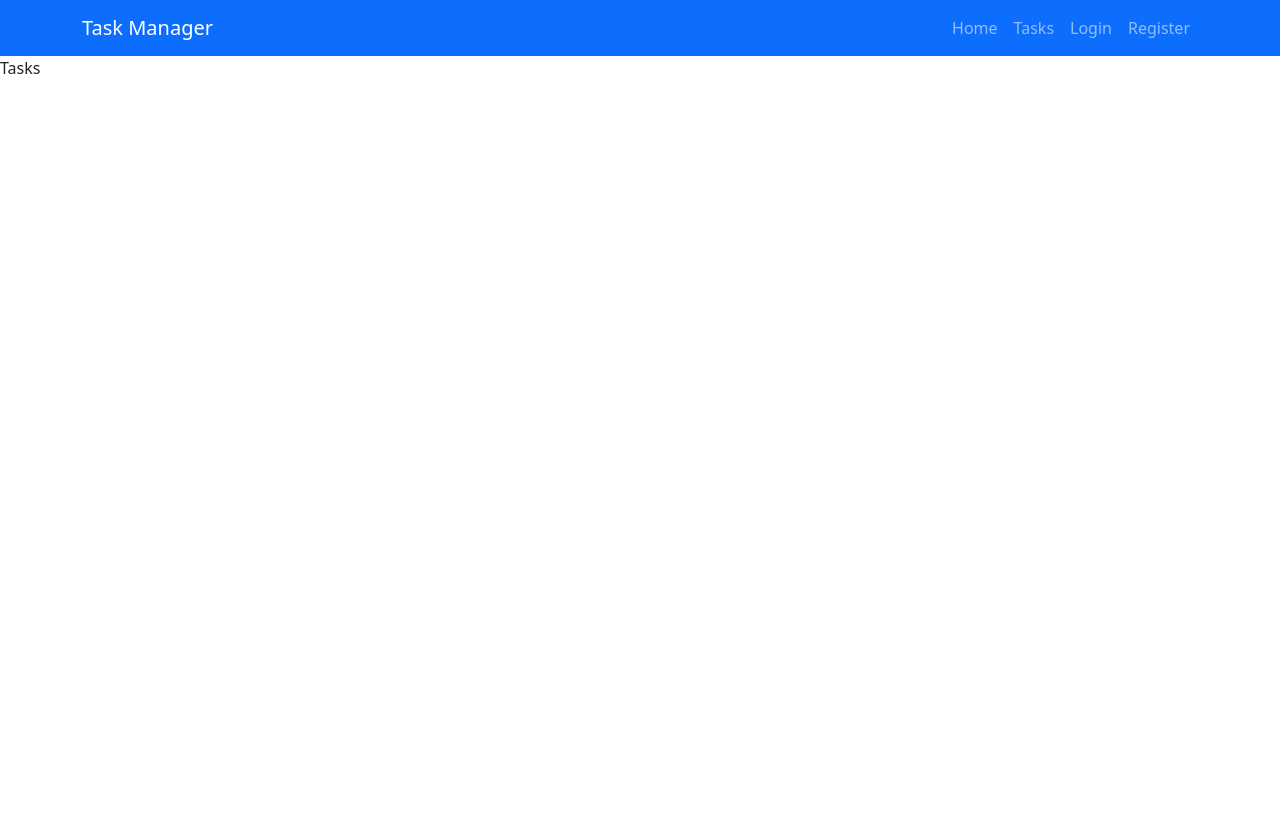
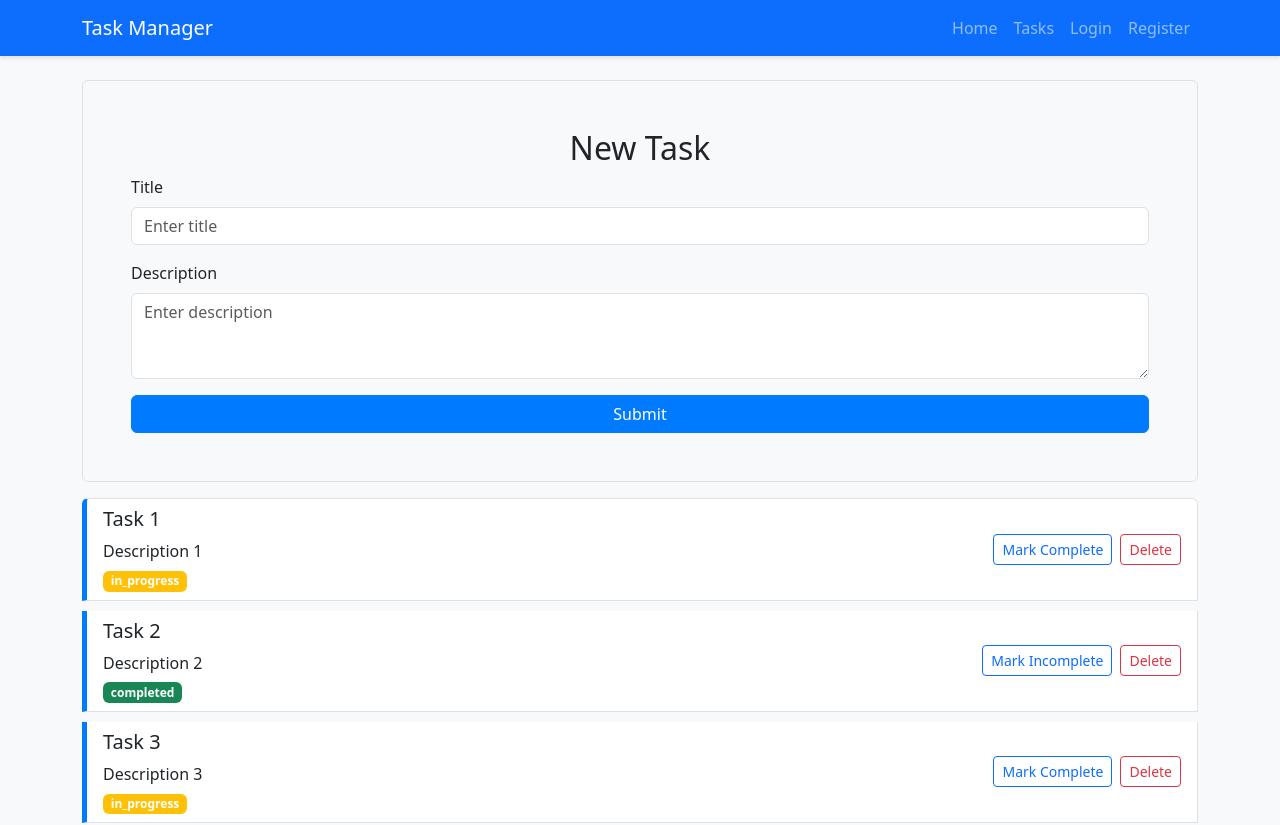
Before and after one commit to MohammadKhallaf/task-manager-frontend, a React (Create React App) app: page /tasks in a window 1280 px wide. Shown: the top 825 px of the page. Before the commit the page ends 800 px from the top, so only its background shows below. Built offline with nearby package versions, Linux system fonts and the light colour scheme.

Commit message:
ui build

```diff
--- a/src/App.css
+++ b/src/App.css
@@ -36,3 +36,40 @@
     transform: rotate(360deg);
   }
 }
+
+body {
+  background-color: #f8f9fa;
+}
+
+.navbar {
+  box-shadow: 0 2px 4px rgba(0, 0, 0, 0.1);
+}
+
+.card {
+  border: none;
+  transition: transform 0.3s;
+}
+
+.card:hover {
+  transform: translateY(-5px);
+}
+
+.list-group-item {
+  border-left: 5px solid #007bff;
+  margin-bottom: 10px;
+  transition: all 0.3s;
+}
+
+.list-group-item:hover {
+  background-color: #f1f3f5;
+}
+
+.btn-primary {
+  background-color: #007bff;
+  border-color: #007bff;
+}
+
+.btn-primary:hover {
+  background-color: #0056b3;
+  border-color: #0056b3;
+}
--- a/src/App.js
+++ b/src/App.js
@@ -2,26 +2,33 @@ import { Provider } from "react-redux";
 import { BrowserRouter, Route, Routes } from "react-router-dom";
 import { ToastContainer } from "react-toastify";
 import store from "./store/redux";
+import Header from "./components/header";
+import HomePage from "./pages/home";
+import TaskListPage from "./pages/task-list";
+import LoginPage from "./pages/login";
+import { Container } from "react-bootstrap";
+import RegisterPage from "./pages/register";
 
 import "bootstrap/dist/css/bootstrap.min.css";
 import "react-toastify/dist/ReactToastify.css";
 
 import "./App.css";
-import Header from "./components/header";
 
 function App() {
   return (
     <BrowserRouter>
       <Provider store={store}>
         <Header />
-        <Routes>
-          <Route path="/" element={<div>Home</div>} />
-          <Route path="tasks" element={<div>Tasks</div>} />
-          <Route path="login" element={<div>Login</div>} />
-          <Route path="register" element={<div>Register</div>} />
+        <Container className="py-4">
+          <Routes>
+            <Route path="/" element={<HomePage />} />
+            <Route path="tasks" element={<TaskListPage />} />
+            <Route path="login" element={<LoginPage />} />
+            <Route path="register" element={<RegisterPage />} />
 
-          <Route path="*" element={<div>Not found | 404</div>} />
-        </Routes>
+            <Route path="*" element={<div>Not found | 404</div>} />
+          </Routes>
+        </Container>
         <ToastContainer />
       </Provider>
     </BrowserRouter>
--- /dev/null
+++ b/src/pages/home.jsx
@@ -0,0 +1,35 @@
+import { Container, Row, Col, Card, Button } from "react-bootstrap";
+import { Link } from "react-router-dom";
+
+const HomePage = () => {
+  return (
+    <Container>
+      <Row className="justify-content-md-center">
+        <Col md={8} className="text-center">
+          <h1 className="display-4 mb-4">Welcome to Task Manager</h1>
+          <p className="lead mb-4">Organize your work and life, easily.</p>
+          <Card className="shadow-lg">
+            <Card.Body>
+              <Card.Title>Get Started</Card.Title>
+              <Card.Text>Join us today and boost your productivity!</Card.Text>
+              <Button
+                as={Link}
+                to="/register"
+                variant="primary"
+                size="lg"
+                className="me-3"
+              >
+                Sign Up
+              </Button>
+              <Button as={Link} to="/login" variant="outline-primary" size="lg">
+                Login
+              </Button>
+            </Card.Body>
+          </Card>
+        </Col>
+      </Row>
+    </Container>
+  );
+};
+
+export default HomePage;
--- /dev/null
+++ b/src/pages/login.jsx
@@ -0,0 +1,40 @@
+import { Container, Row, Col, Form, Button, Card } from "react-bootstrap";
+
+const LoginPage = () => {
+  return (
+    <Container>
+      <Row className="justify-content-md-center">
+        <Col md={6}>
+          <Card className="shadow">
+            <Card.Body>
+              <h2 className="text-center mb-4">Login</h2>
+              <Form>
+                <Form.Group className="mb-3">
+                  <Form.Label>Email address</Form.Label>
+                  <Form.Control
+                    type="email"
+                    placeholder="Enter email"
+                    required
+                  />
+                </Form.Group>
+                <Form.Group className="mb-3">
+                  <Form.Label>Password</Form.Label>
+                  <Form.Control
+                    type="password"
+                    placeholder="Password"
+                    required
+                  />
+                </Form.Group>
+                <Button variant="primary" type="submit" className="w-100">
+                  Login
+                </Button>
+              </Form>
+            </Card.Body>
+          </Card>
+        </Col>
+      </Row>
+    </Container>
+  );
+};
+
+export default LoginPage;
--- /dev/null
+++ b/src/pages/register.jsx
@@ -0,0 +1,40 @@
+import { Container, Row, Col, Form, Button, Card } from "react-bootstrap";
+
+const RegisterPage = () => {
+  return (
+    <Container>
+      <Row className="justify-content-md-center">
+        <Col md={6}>
+          <Card className="shadow">
+            <Card.Body>
+              <h2 className="text-center mb-4">Register</h2>
+              <Form>
+                <Form.Group className="mb-3">
+                  <Form.Label>Email address</Form.Label>
+                  <Form.Control
+                    type="email"
+                    placeholder="Enter email"
+                    required
+                  />
+                </Form.Group>
+                <Form.Group className="mb-3">
+                  <Form.Label>Password</Form.Label>
+                  <Form.Control
+                    type="password"
+                    placeholder="Password"
+                    required
+                  />
+                </Form.Group>
+                <Button variant="primary" type="submit" className="w-100">
+                  Register
+                </Button>
+              </Form>
+            </Card.Body>
+          </Card>
+        </Col>
+      </Row>
+    </Container>
+  );
+};
+
+export default RegisterPage;
--- /dev/null
+++ b/src/pages/task-list.jsx
@@ -0,0 +1,96 @@
+import { Badge, Button, Form, ListGroup, Stack } from "react-bootstrap";
+
+const TaskListPage = () => {
+  const tasks = [
+    {
+      _id: "1",
+      title: "Task 1",
+      description: "Description 1",
+      status: "in_progress",
+    },
+    {
+      _id: "2",
+      title: "Task 2",
+      description: "Description 2",
+      status: "completed",
+    },
+    {
+      _id: "3",
+      title: "Task 3",
+      description: "Description 3",
+      status: "in_progress",
+    },
+    {
+      _id: "4",
+      title: "Task 4",
+      description: "Description 4",
+      status: "completed",
+    },
+    {
+      _id: "5",
+      title: "Task 5",
+      description: "Description 5",
+      status: "in_progress",
+    },
+  ];
+  return (
+    <Stack gap={3}>
+      {/* logged in */}
+      <Form className="bg-light d-flex flex-column justify-content-center align-items-center border p-5 rounded">
+        <h2>New Task</h2>
+        <Form.Group className="mb-3 w-100">
+          <Form.Label>Title</Form.Label>
+          <Form.Control type="text" placeholder="Enter title" required />
+        </Form.Group>
+        <Form.Group className="mb-3 w-100">
+          <Form.Label>Description</Form.Label>
+          <Form.Control
+            as="textarea"
+            rows={3}
+            placeholder="Enter description"
+            required
+          />
+        </Form.Group>
+        <Button variant="primary" type="submit" className="w-100">
+          Submit
+        </Button>
+      </Form>
+      <ListGroup>
+        {tasks.map((task, index) => (
+          <ListGroup.Item
+            key={task._id}
+            className="d-flex justify-content-between align-items-center"
+          >
+            <div>
+              <h5>{task.title}</h5>
+              <p className="mb-1">{task.description}</p>
+              <Badge
+                bg={
+                  task.status === "completed"
+                    ? "success"
+                    : task.status === "in_progress"
+                    ? "warning"
+                    : "secondary"
+                }
+              >
+                {task.status}
+              </Badge>
+            </div>
+            <div>
+              <Button variant="outline-primary" size="sm" className="me-2">
+                {task.status === "completed"
+                  ? "Mark Incomplete"
+                  : "Mark Complete"}
+              </Button>
+              <Button variant="outline-danger" size="sm">
+                Delete
+              </Button>
+            </div>
+          </ListGroup.Item>
+        ))}
+      </ListGroup>
+    </Stack>
+  );
+};
+
+export default TaskListPage;
```
